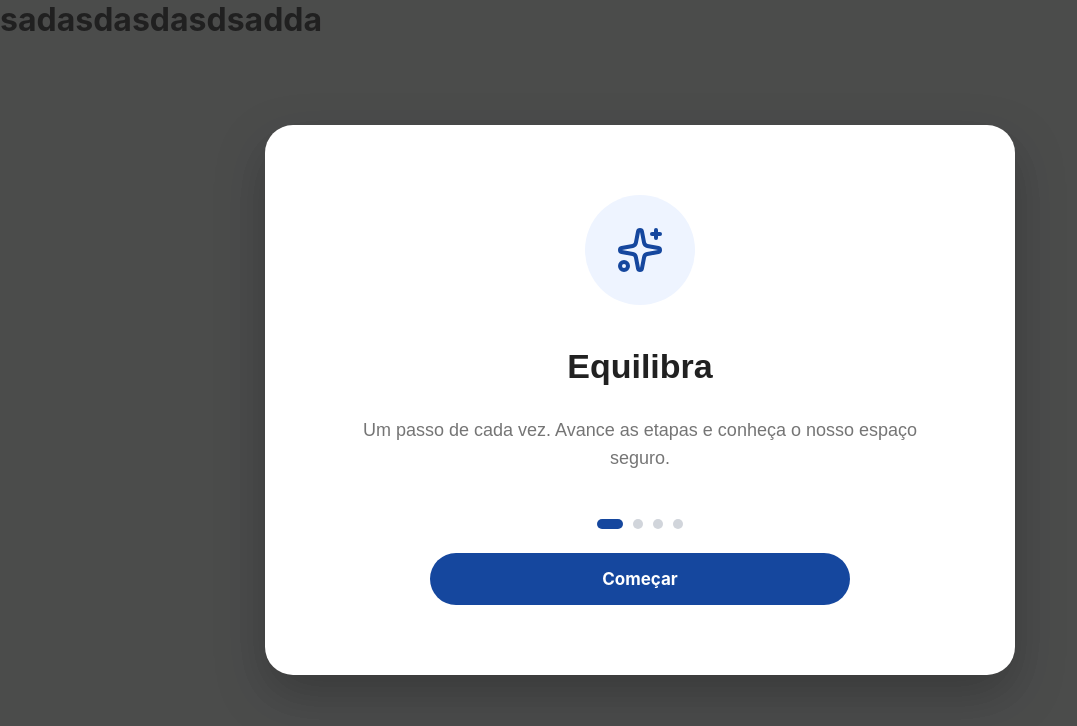
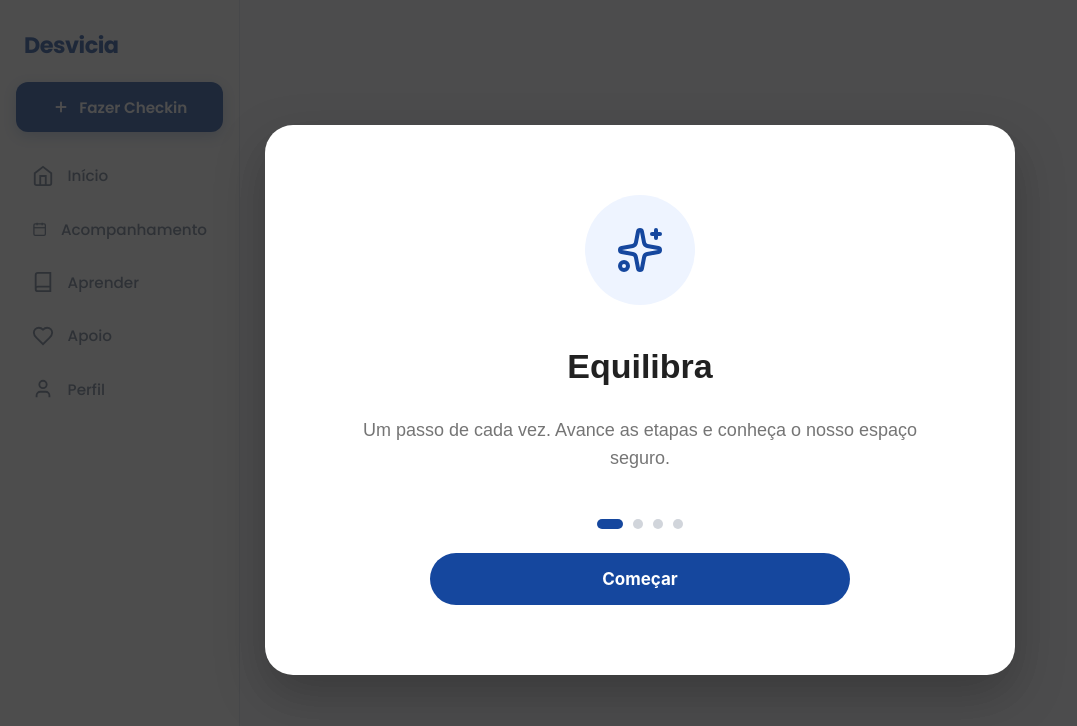
Before and after one commit to 11pedrofxx/frontend-desvicia, a React (Create React App) app: page / in a window 1280 px wide. Shown: the top 726 px of the page, without its empty margins (0-1077 px from the left). Built offline with nearby package versions, Linux system fonts and the light colour scheme; no server answers; sample sign-in values are in the browser's storage.

Commit message:
config no Routes

```diff
--- a/src/Pages/App/App.jsx
+++ b/src/Pages/App/App.jsx
@@ -4,7 +4,6 @@ import ApresentacaoModal from '../../components/ApresentacionModal/ApresentacaoM
 export default function App() {
   return (
     <div className="App">
-      <h1>sadasdasdasdsadda</h1>
       <ApresentacaoModal/>
     </div>
   );
--- a/src/components/RotaProtegida/index.jsx
+++ b/src/components/RotaProtegida/index.jsx
@@ -5,11 +5,8 @@ export default function RotaProtegida() {
 
     const token = localStorage.getItem('token');
 
-    console.log('Token encontrado:', token);
-
     if (!token) {
         toast.error('Você precisa estar logado para acessar essa página.');
-
         return <Navigate to="/login" replace />;
     }
 
--- a/src/index.scss
+++ b/src/index.scss
@@ -37,12 +37,10 @@ button {
   border: 1px solid #e2e8f0 !important;
   font-size: 0.9rem !important;
 
-  /* Borda verde para notificações de sucesso */
   &[data-type="success"] {
     border-left: 5px solid #10b981 !important;
   }
 
-  /* Borda vermelha para notificações de erro */
   &[data-type="error"] {
     border-left: 5px solid #ef4444 !important;
   }
--- a/src/routes.jsx
+++ b/src/routes.jsx
@@ -17,7 +17,7 @@ export default function Roteamento() {
     return(
     <BrowserRouter>
         <Routes>
-            <Route path="/" element={<App/>}/>
+
             <Route path="/login" element={<Login/>}/>
             <Route path="/Cadastro" element={<Cadastro/>}/>
             <Route path="/Noticias" element={<Saude/>}/>
@@ -29,9 +29,10 @@ export default function Roteamento() {
             {/* ROTAS PROTEGIDAS(Só podem ser acessadas após o Login) */}
 
             <Route element={<RotaProtegida />}>
+            <Route path="/registro-diario" element={<RegistroDiario />} />
                     <Route element={<Layout />}>
-                        <Route path="/registro-diario" element={<RegistroDiario />} />
-                        {/* Novas páginas internas (ex: /dashboard, /gatilhos, /perfil) entram aqui */}
+                    <Route path="/" element={<App/>}/>
+
                     </Route>
                 </Route>
             </Routes>
```
Also changed, not shown: src/index.jsx (indentation only).
